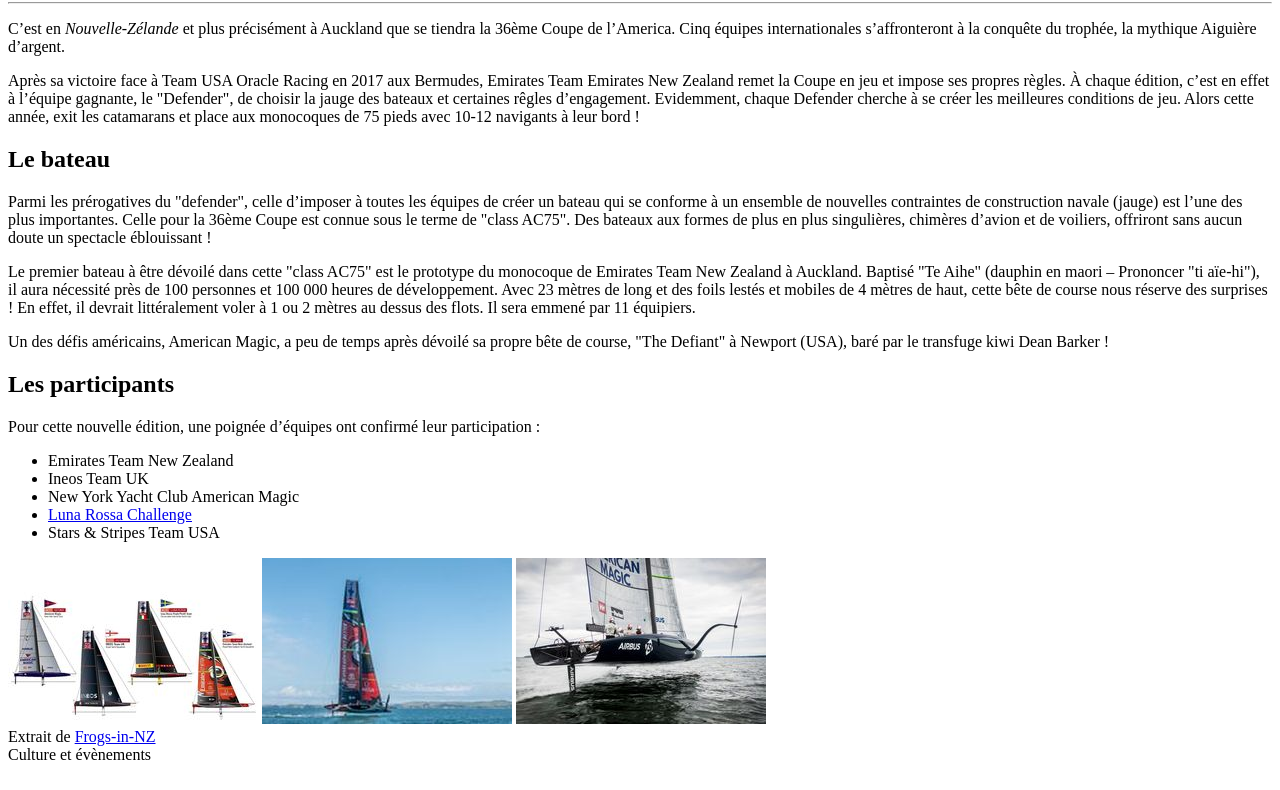
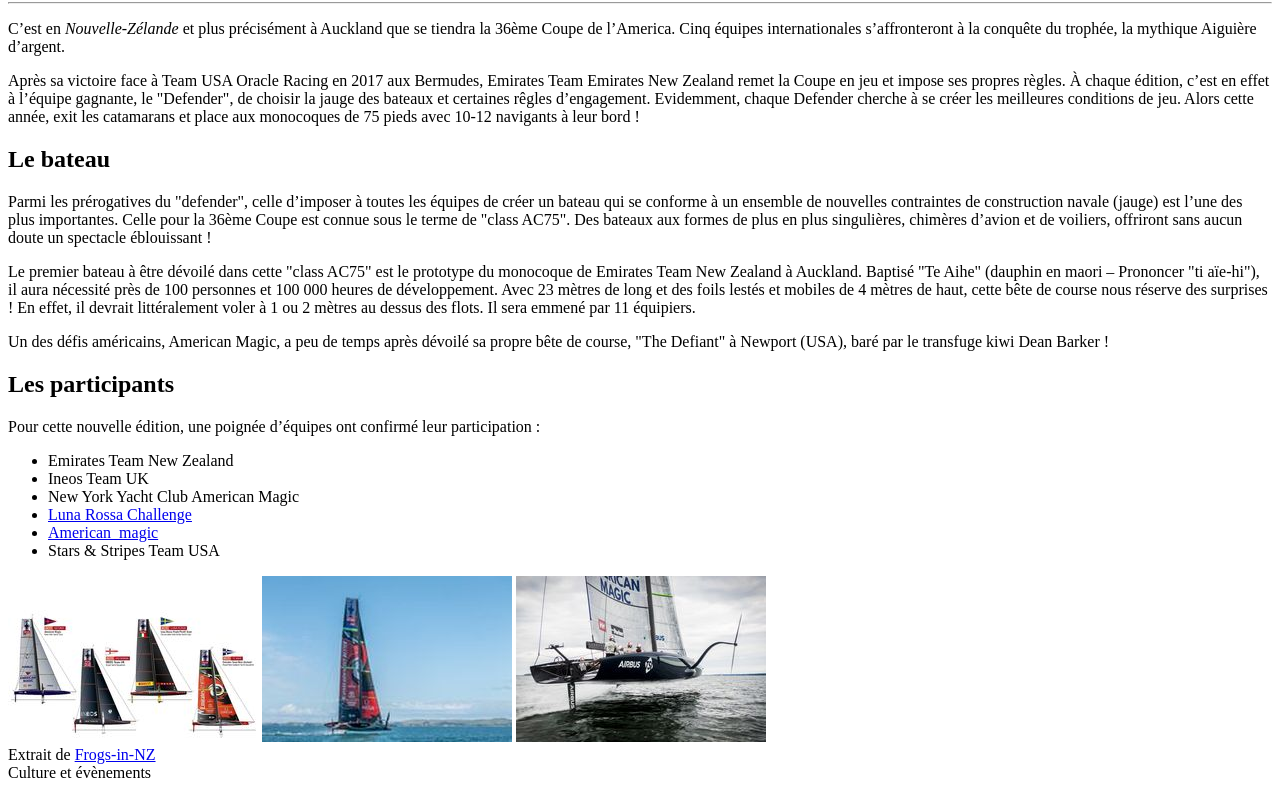
Before and after one commit to AlexisCampanac/Premi-red-position, a plain HTML site: page index.html in a window 1280 px wide. Shown: the part 78-868 px from the top of the page. Drawn offline with Linux system fonts and the light colour scheme.

Commit message:
Ajout hyperlien vers American Magic

```diff
--- a/index.html
+++ b/index.html
@@ -47,6 +47,7 @@
 		<li> Ineos Team UK </li>
 		<li> New York Yacht Club American Magic </li>
 		<li> <a href="./challenger/luna_rossa.html" title="Accès sécurisé au challenger Luna Rossa"> Luna Rossa Challenge </a></li>
+		<li> <a href="./challenger/american_magic.html" title="Accès sécurisé au challenger american_magic"> American_magic </a></li>
 		<li> Stars & Stripes Team USA </li>
 	</ul>
   </section>
```
